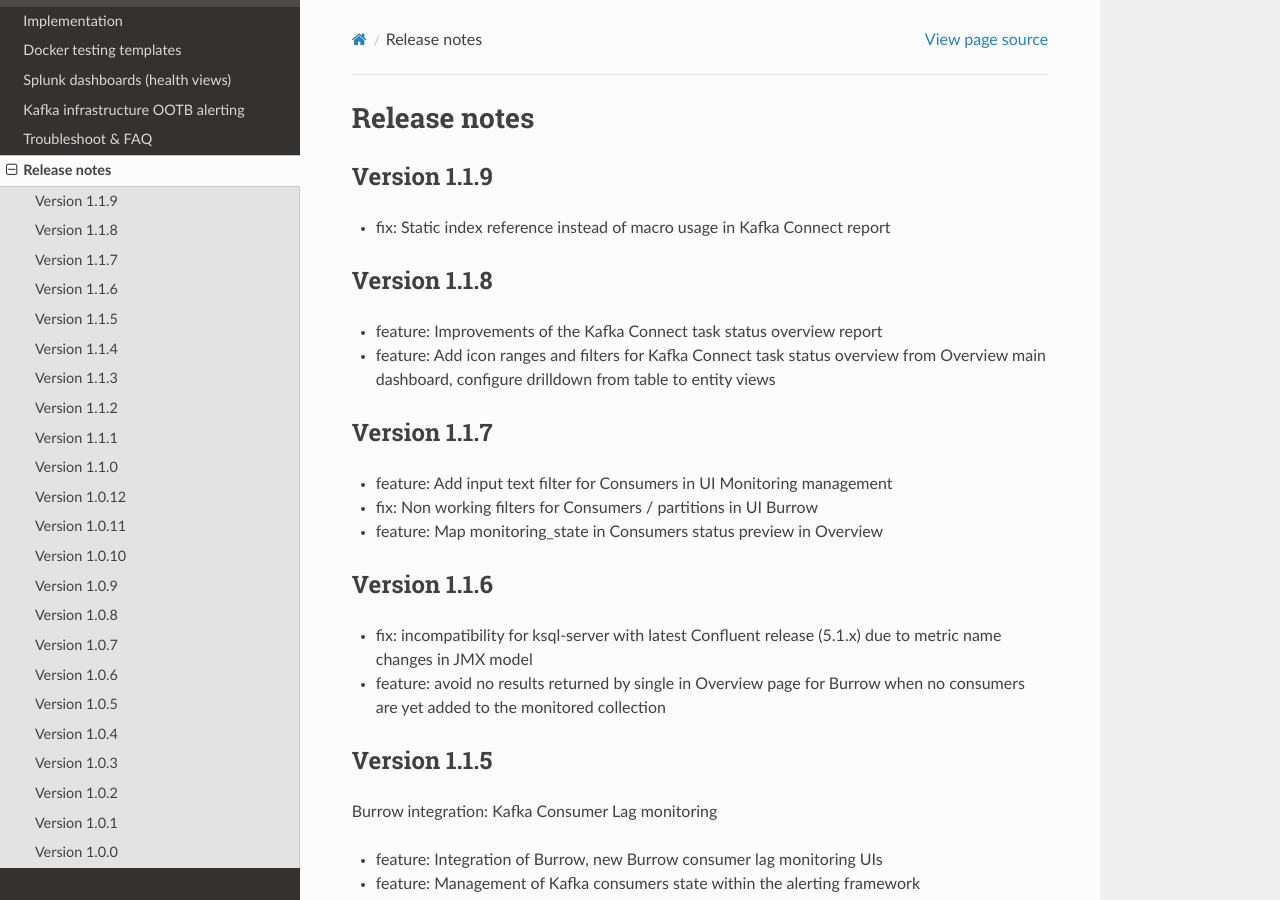
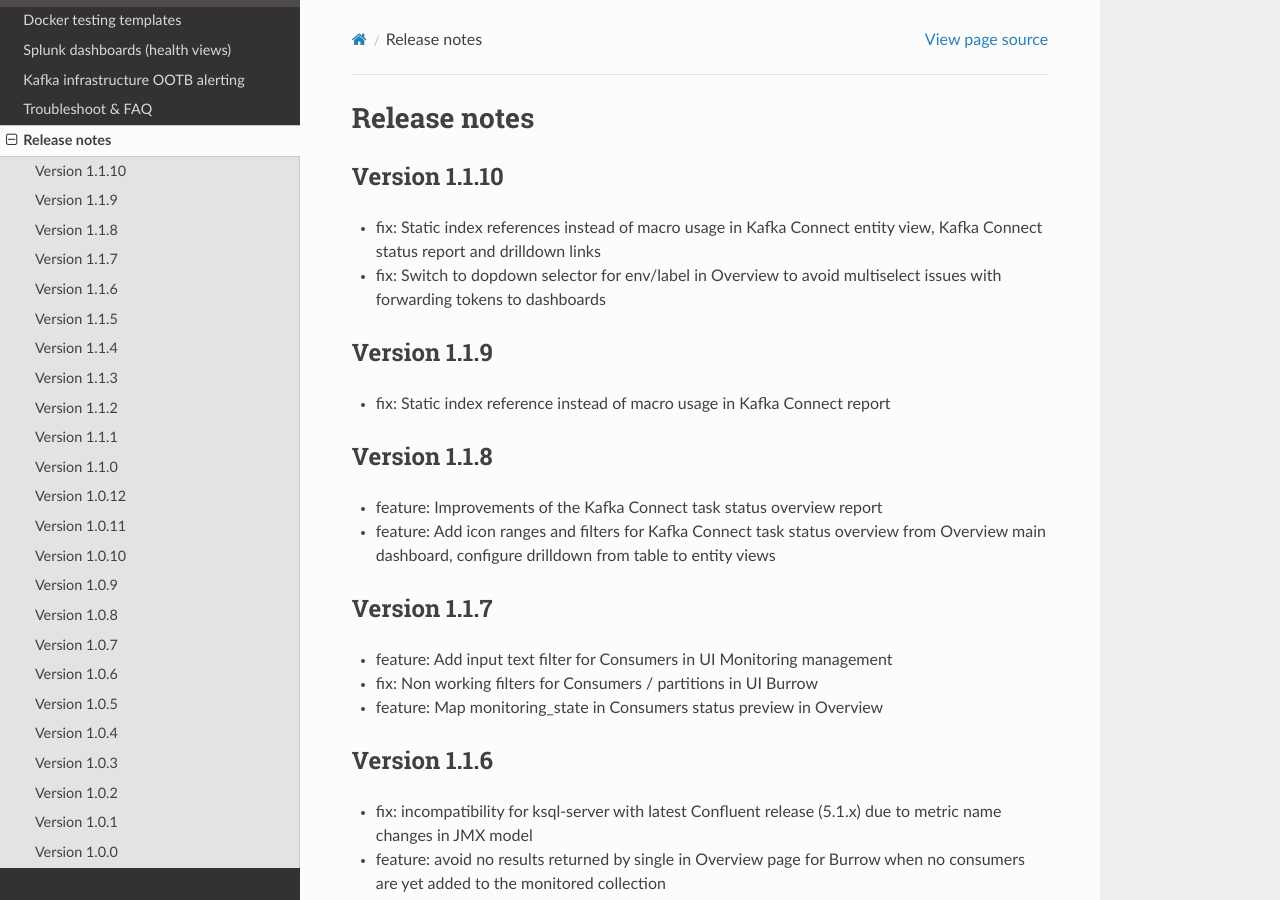
Before and after one commit to guilhemmarchand/telegraf-kafka, a Sphinx documentation site: the page built from docs/releasenotes.rst, in a window 1280 px wide and 900 px high. Built offline with Sphinx 7.4.7 and the Read the Docs theme 2.0.0, drawn with Linux system fonts in a browser that asks for light colours.

Commit message:
Version 1.1.10

```diff
--- a/docs/releasenotes.rst
+++ b/docs/releasenotes.rst
@@ -1,5 +1,11 @@
 Release notes
 #############
+
+Version 1.1.10
+==============
+
+- fix: Static index references instead of macro usage in Kafka Connect entity view, Kafka Connect status report and drilldown links
+- fix: Switch to dopdown selector for env/label in Overview to avoid multiselect issues with forwarding tokens to dashboards
 
 Version 1.1.9
 =============
```
Also changed, not shown: 6 other files.
